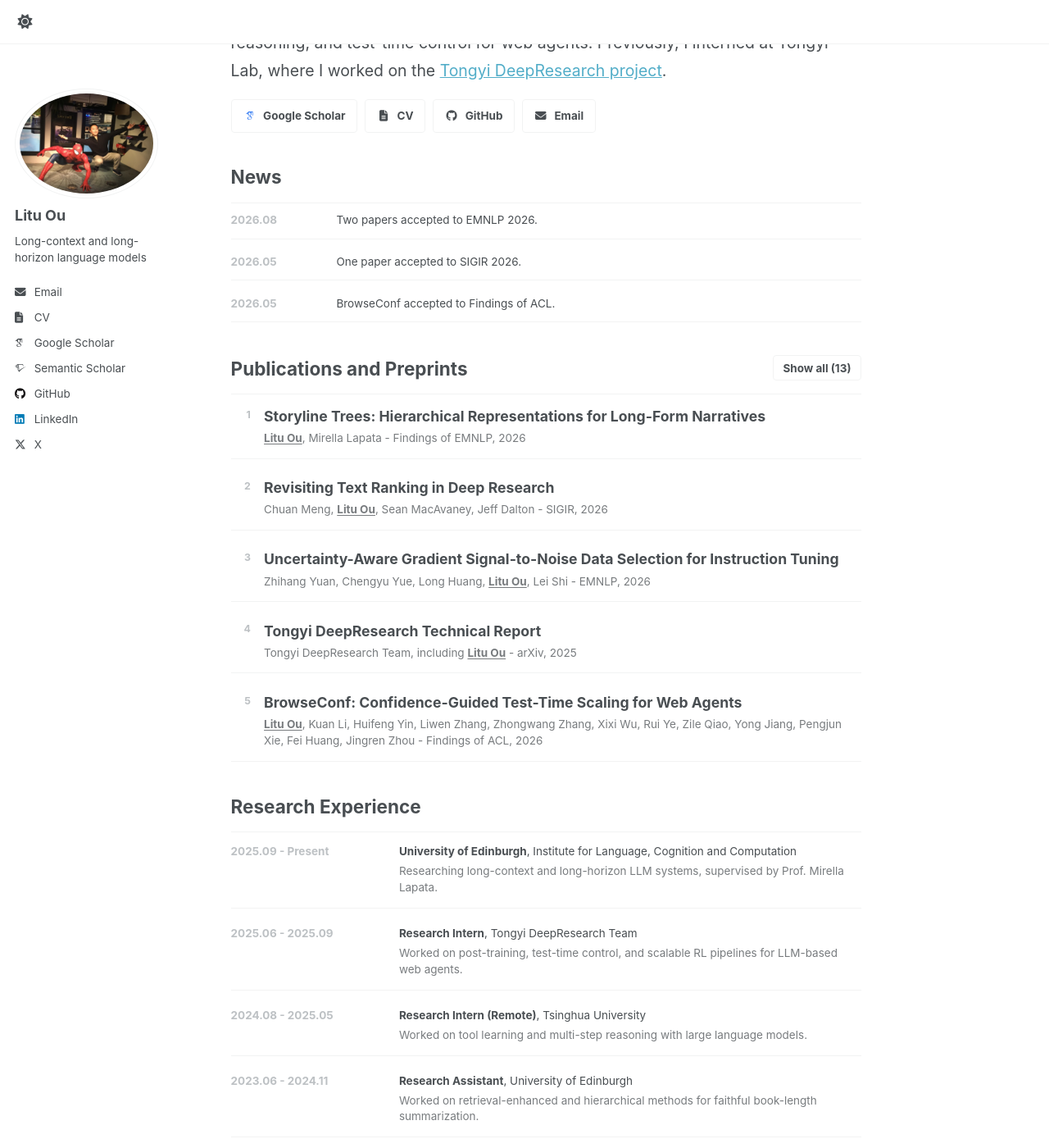
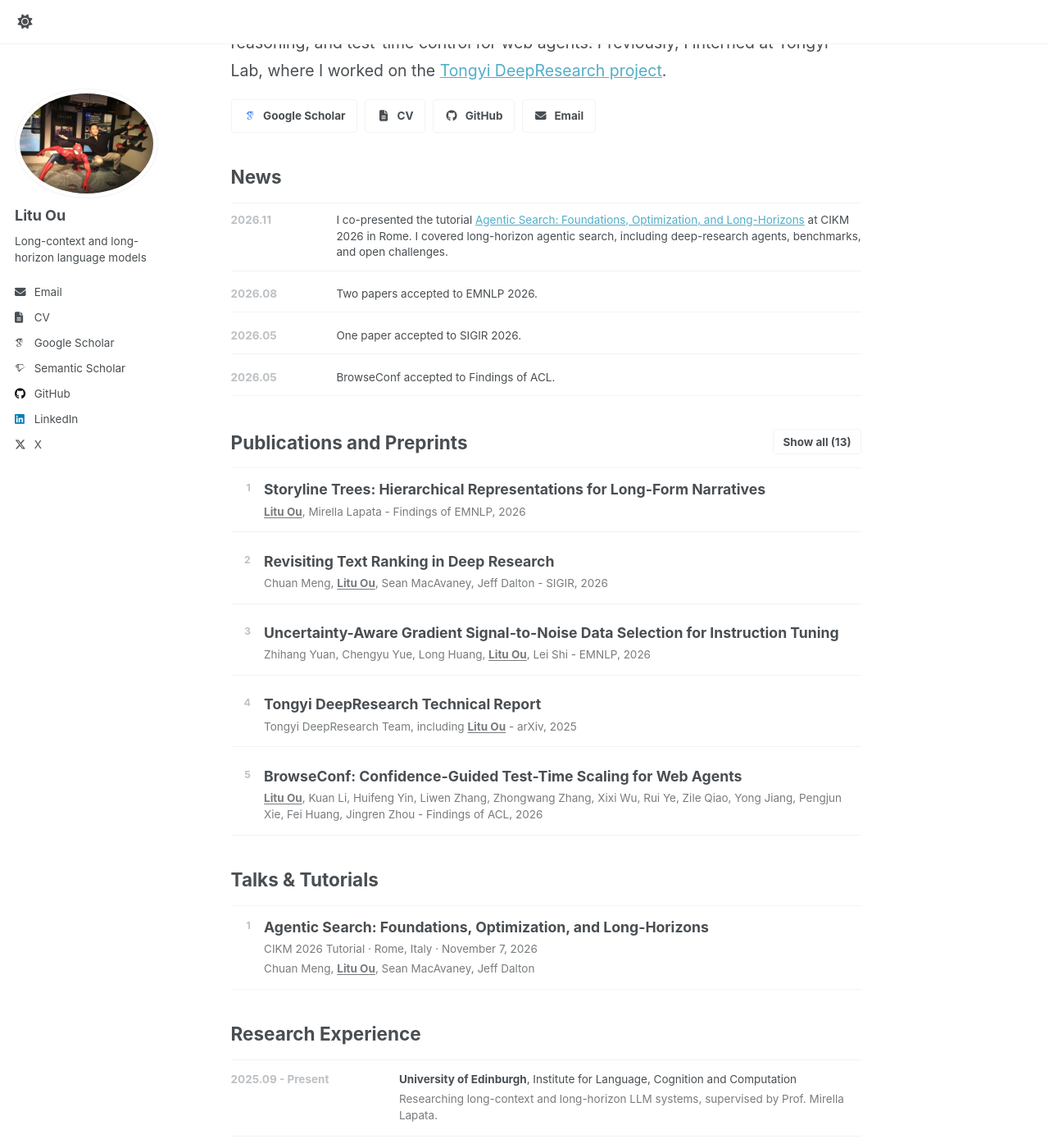
Before and after one commit to Leonard907/Leonard907.github.io, a Jekyll site: the page built from _pages/about.md, in a window 1280 px wide and 1400 px high, scrolled down 267 px. Shown: the whole window at 82% size. Built offline with Jekyll 4.4.1, drawn with Linux system fonts in a browser that asks for light colours; some web fonts are replaced; a script that is not in the unit is left out.

Commit message:
2026.11.09 update

```diff
--- a/_pages/about.md
+++ b/_pages/about.md
@@ -23,6 +23,10 @@ redirect_from:
   <section class="home-section" aria-labelledby="news">
     <h2 id="news">News</h2>
     <ol class="news-list">
+      <li>
+        <span class="news-list__date">2026.11</span>
+        <div>I co-presented the tutorial <a href="https://agentic-search.github.io/cikm2026/">Agentic Search: Foundations, Optimization, and Long-Horizons</a> at CIKM 2026 in Rome. I covered long-horizon agentic search, including deep-research agents, benchmarks, and open challenges.</div>
+      </li>
       <li>
         <span class="news-list__date">2026.08</span>
         <div>Two papers accepted to EMNLP 2026.</div>
@@ -101,6 +105,17 @@ redirect_from:
     <script src="{{ '/assets/js/publications.js' | relative_url }}"></script>
   </section>
 
+  <section class="home-section" aria-labelledby="talks-tutorials">
+    <h2 id="talks-tutorials">Talks &amp; Tutorials</h2>
+    <ol class="publication-list">
+      <li>
+        <div class="publication-list__title"><a href="https://agentic-search.github.io/cikm2026/">Agentic Search: Foundations, Optimization, and Long-Horizons</a></div>
+        <div class="publication-list__meta">CIKM 2026 Tutorial · Rome, Italy · November 7, 2026</div>
+        <div class="publication-list__meta">Chuan Meng, <strong>Litu Ou</strong>, Sean MacAvaney, Jeff Dalton</div>
+      </li>
+    </ol>
+  </section>
+
   <section class="home-section" aria-labelledby="experience">
     <h2 id="experience">Research Experience</h2>
     <ol class="timeline-list">
```
